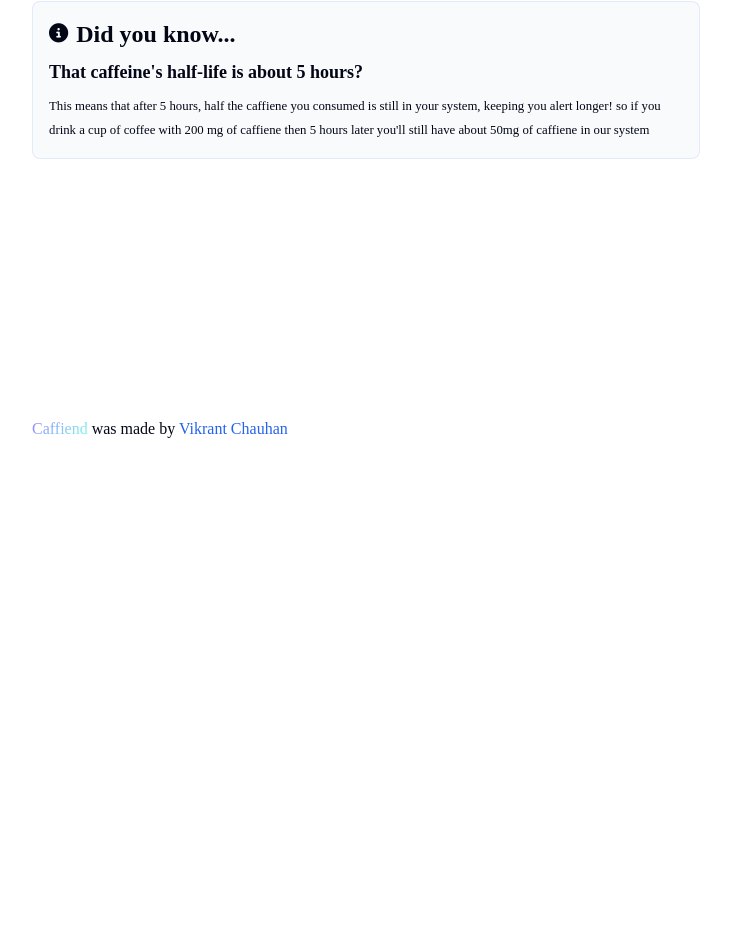
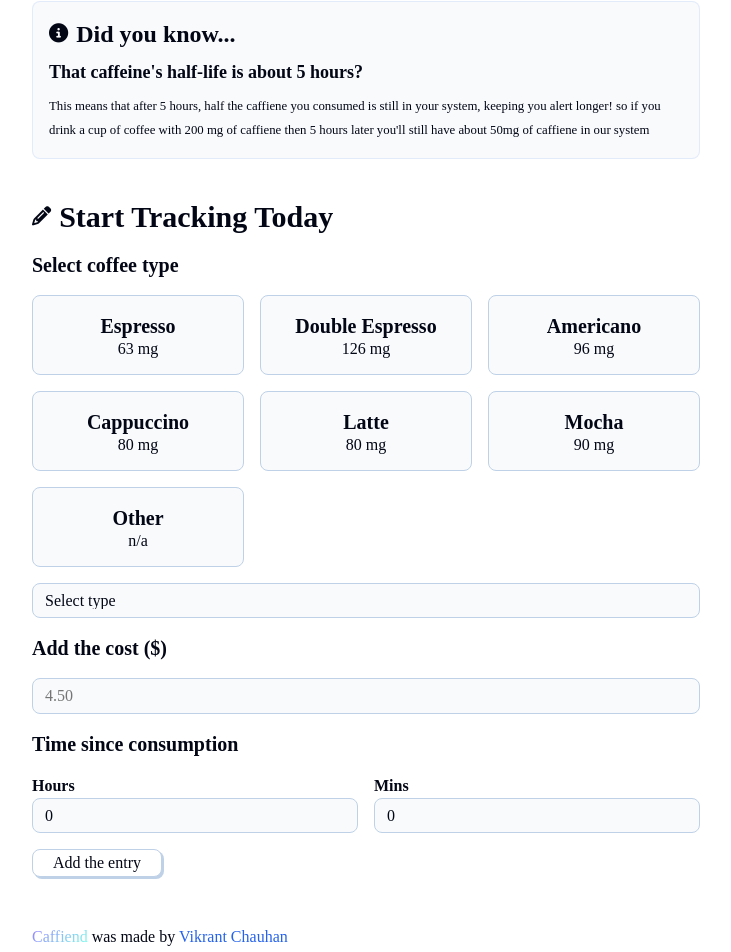
Before and after one commit to vikrant-chauhan1/Caffiend, a React (Vite) app: page / in a window 1280 px wide. Shown: the part 311-1263 px from the top of the page, without its empty margins (274-1005 px from the left). Before the commit the page ends 800 px from the top, so only its background shows below. Built offline with nearby package versions, Linux system fonts and the light colour scheme; a web font is replaced by a local one.

Commit message:
update no 4

```diff
--- a/src/components/CoffeeForm.jsx
+++ b/src/components/CoffeeForm.jsx
@@ -1,6 +1,67 @@
+import {coffeeOptions} from "../utils"
+
 export default function CoffeeForm(){
     return(
         <>
+            <div className="section-header">
+                <i className="fa-solid fa-pencil" />
+                <h2>Start Tracking Today</h2>
+            </div>
+            <h4>Select coffee type</h4>
+            <div className="coffee-grid">
+                {coffeeOptions.slice(0,6).map((option,optionIndex)=>{
+                    return(
+                        <button className="button-card" key={optionIndex}>
+                            <h4>{option.name}</h4>
+                            <p>{option.caffeine} mg</p>
+                        </button>
+
+                    )
+
+                })}
+                <button className="button-card">
+                    <h4>Other</h4>
+                    <p>n/a</p>
+                </button>
+            </div>
+            <select name="coffee-list" id="coffee-list">
+                <option value="null">Select type</option>
+                {coffeeOptions.map((option,optionIndex)=>{
+                    return(
+                        <option value={option.name} key={optionIndex}>
+                            {option.name} {option.caffeine} mg
+
+                        </option>
+                    );
+                })}
+            </select>
+            <h4>Add the cost ($)</h4>
+            <input type="number" className="w-full" placeholder="4.50" />
+            <h4>Time since consumption</h4>
+            <div className="time-entry">
+                <div>
+                    <h6>Hours</h6>
+                    <select  id="hours-select">
+                        {[0,1,2,3,4,5,6,7,8,9,10,11,12,13,14,15,16,17,19,20,21,22,23].map((hour,hourIndex)=>{
+                            return(
+                                <option key={hourIndex} value={hour}>{hour}</option>
+                            );
+                        })}
+                    </select>
+                </div>
+                <div>
+                    <h6>Mins</h6>
+                    <select  id="hours-select">
+                        {[0,5,10,15,20,25,30,35,40,45,50,55].map((mins,minsIndex)=>{
+                            return(
+                                <option key={minsIndex} value={mins}>{mins}</option>
+                            );
+                        })}
+                    </select>
+                </div>
+
+            </div>
+            <button>Add the entry</button>
 
 
 
```
